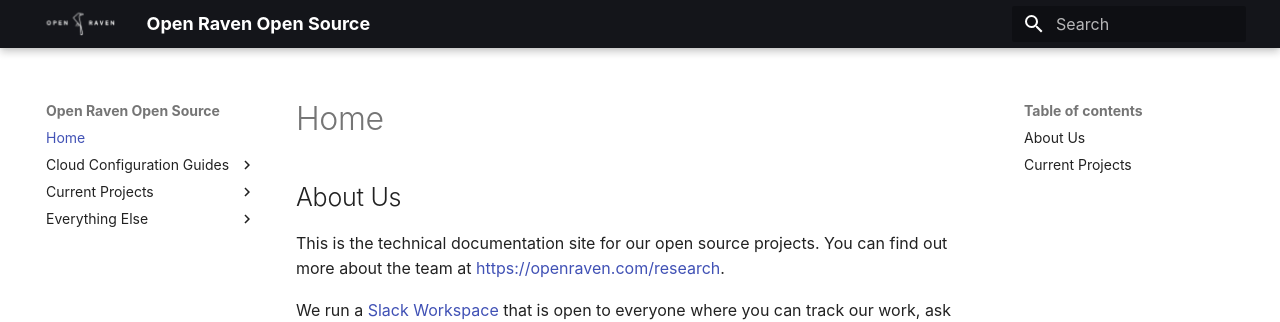
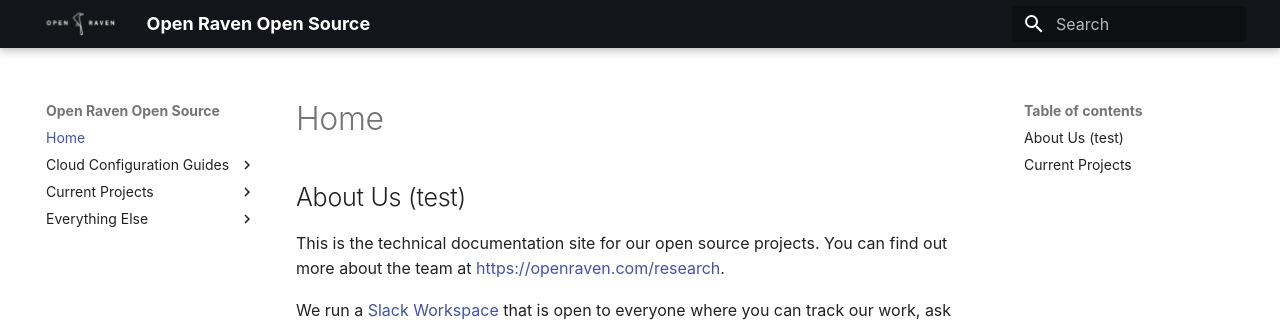
Before and after one commit to openraven/docs, an MkDocs documentation site: the page built from docs/index.md, in a window 1280 px wide. Shown: the top 322 px of the page. Built offline with MkDocs 1.6.1 and Material for MkDocs 9.7.7, drawn with Linux system fonts in a browser that asks for light colours; some web fonts are replaced.

Commit message:
test commit

```diff
--- a/docs/index.md
+++ b/docs/index.md
@@ -1,7 +1,8 @@
-## About Us
+## About Us (test)
 This is the technical documentation site for our open source projects. You can find out more about the team at [https://openraven.com/research](https://www.openraven.com/research).
 
 We run a [Slack Workspace](https://join.slack.com/t/open-raven-research/shared_invite/zt-np27xiev-N5rL4AcTmrQt8YkE81BIaw) that is open to everyone where you can track our work, ask questions and share your ideas. We release all source code at [https://github.com/openraven](https://github.com/openraven) under an [Apache 2.0 license](https://choosealicense.com/licenses/apache-2.0/). We welcome contributions to our projects and documentation that adhere to our [community code of conduct](Developer Docs/contribution-guide.md).
+
 
 ## Current Projects
 While we are always working on a number of projects for the company, our primary focus is actively developing and maintaining  [Magpie](Active Projects/Magpie/getting-started.md).
```
